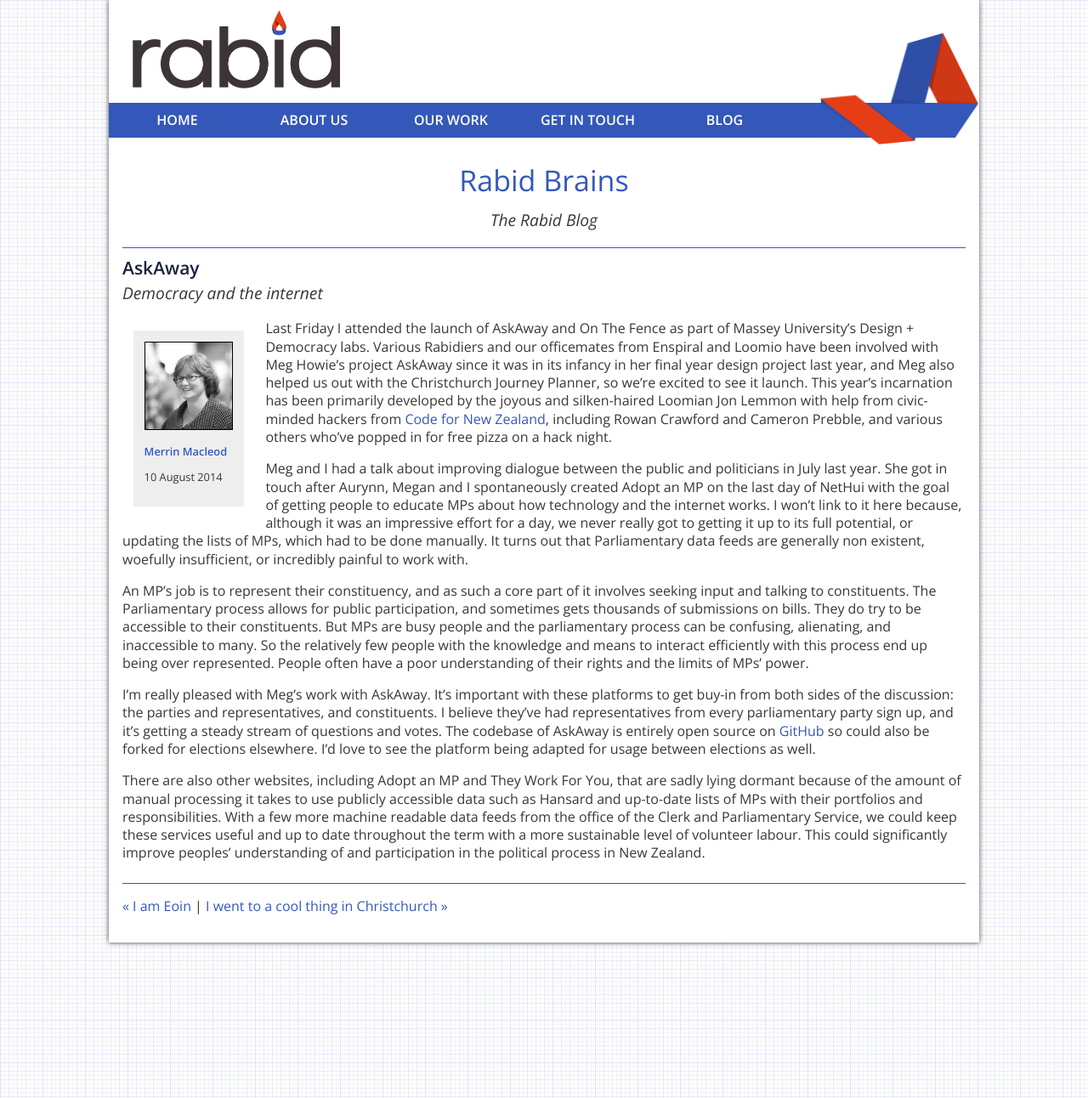
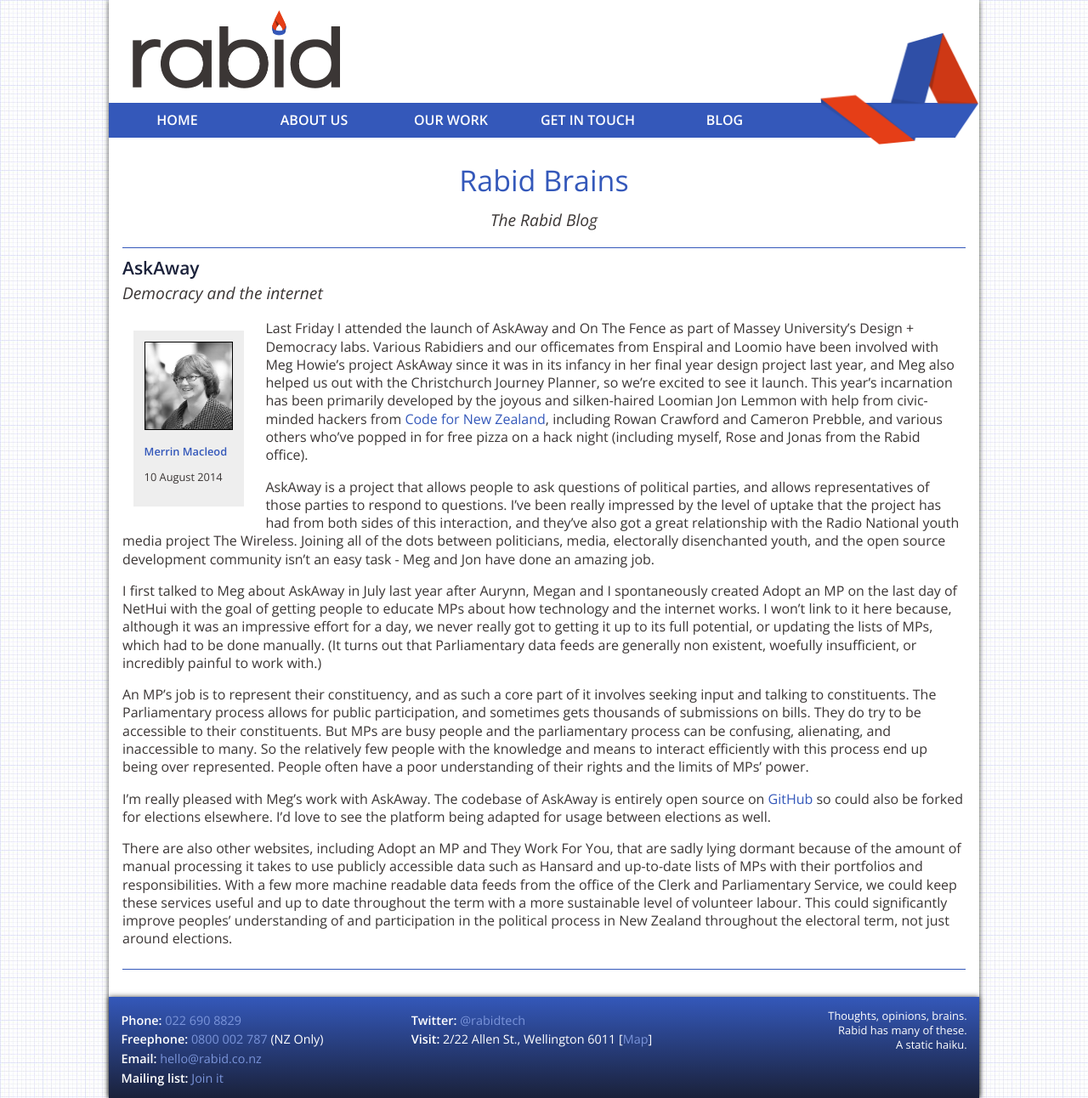
Before and after one commit to soundasleep/rabid.github.io, a Jekyll site: the page built from _posts/2014-08-10-askaway.markdown, in a window 1280 px wide. Shown: the whole page at 85% size. Built offline with Jekyll 4.4.1, drawn with Linux system fonts in a browser that asks for light colours; Markdown is read by kramdown in place of the engine named in the settings.

Commit message:
updating posts and adding footer

```diff
--- a/_layouts/default.html
+++ b/_layouts/default.html
@@ -56,6 +56,51 @@
         {{ content }}
       </div>
     </div>
+  <footer class="footer">
+    <div class="g-line">
+      <div class="short-contact-details">
+        <div class="g-1of3 g-all-space">
+          <div class='contact'>
+            <span class='label'>Phone:</span>
+            <a href='tel:022 690 8829'>022 690 8829</a>
+          </div>
+          <div class='contact'>
+            <span class='label'>Freephone:</span>
+            <a href='tel:0800 002 787'>0800 002 787</a>
+            (NZ Only)
+          </div>
+          <div class='contact'>
+            <span class='label'>Email:</span>
+            <a href='mailto:hello@rabid.co.nz'>hello@rabid.co.nz</a>
+          </div>
+          <div class='contact'>
+            <span class='label'>Mailing list:</span>
+            <a href='http://eepurl.com/DAQ-D'>
+            Join it
+            </a>
+          </div>
+        </div>
+        <div class="g-1of3 g-all-space">
+          <div class='contact'>
+            <span class='label'>Twitter:</span>
+            <a href='http://twitter.com/rabidtech'>@rabidtech</a>
+          </div>
+          <div class='contact'>
+            <span class='label'>Visit:</span>
+            2/22 Allen St., Wellington 6011
+            [<a href='https://maps.google.co.nz/maps?q=22+Allen+St,+Wellington&amp;hl=en&amp;sll=-41.291077,174.781623&amp;sspn=0.013785,0.033023&amp;hnear=22+Allen+St,+Te+Aro,+Wellington+6011&amp;t=m&amp;z=17'>Map</a>]
+          </div>
+        </div>
+        <div class="g-1of3 g-all-space g-last">
+          <div class="haiku">
+            Thoughts, opinions, brains.<br />
+            Rabid has many of these.<br />
+            A static haiku.
+          </div>
+        </div>
+      </div>
+    </div>
+  </footer>
   </div>
 </body>
 </html>
--- a/_posts/2014-08-10-askaway.markdown
+++ b/_posts/2014-08-10-askaway.markdown
@@ -6,14 +6,16 @@
 author: merrin
 ---
 
-Last Friday I attended the launch of AskAway and On The Fence as part of Massey University's Design + Democracy labs. Various Rabidiers and our officemates from Enspiral and Loomio have been involved with Meg Howie's project AskAway since it was in its infancy in her final year design project last year, and Meg also helped us out with the Christchurch Journey Planner, so we're excited to see it launch. This year's incarnation has been primarily developed by the joyous and silken-haired Loomian Jon Lemmon with help from civic-minded hackers from [Code for New Zealand](http://www.codefor.org.nz), including Rowan Crawford and Cameron Prebble, and various others who've popped in for free pizza on a hack night.
+Last Friday I attended the launch of AskAway and On The Fence as part of Massey University's Design + Democracy labs. Various Rabidiers and our officemates from Enspiral and Loomio have been involved with Meg Howie's project AskAway since it was in its infancy in her final year design project last year, and Meg also helped us out with the Christchurch Journey Planner, so we're excited to see it launch. This year's incarnation has been primarily developed by the joyous and silken-haired Loomian Jon Lemmon with help from civic-minded hackers from [Code for New Zealand](http://www.codefor.org.nz), including Rowan Crawford and Cameron Prebble, and various others who've popped in for free pizza on a hack night (including myself, Rose and Jonas from the Rabid office).
 
-Meg and I had a talk about improving dialogue between the public and politicians in July last year. She got in touch after Aurynn, Megan and I spontaneously created Adopt an MP on the last day of NetHui with the goal of getting people to educate MPs about how technology and the internet works. I won't link to it here because, although it was an impressive effort for a day, we never really got to getting it up to its full potential, or updating the lists of MPs, which had to be done manually. It turns out that Parliamentary data feeds are generally non existent, woefully insufficient, or incredibly painful to work with.
+AskAway is a project that allows people to ask questions of political parties, and allows representatives of those parties to respond to questions. I've been really impressed by the level of uptake that the project has had from both sides of this interaction, and they've also got a great relationship with the Radio National youth media project The Wireless. Joining all of the dots between politicians, media, electorally disenchanted youth, and the open source development community isn't an easy task - Meg and Jon have done an amazing job.
+
+I first talked to Meg about AskAway in July last year after Aurynn, Megan and I spontaneously created Adopt an MP on the last day of NetHui with the goal of getting people to educate MPs about how technology and the internet works. I won't link to it here because, although it was an impressive effort for a day, we never really got to getting it up to its full potential, or updating the lists of MPs, which had to be done manually. (It turns out that Parliamentary data feeds are generally non existent, woefully insufficient, or incredibly painful to work with.)
+
+An MP's job is to represent their constituency, and as such a core part of it involves seeking input and talking to constituents. The Parliamentary process allows for public participation, and sometimes gets thousands of submissions on bills. They do try to be accessible to their constituents. But MPs are busy people and the parliamentary process can be confusing, alienating, and inaccessible to many. So the relatively few people with the knowledge and means to interact efficiently with this process end up being over represented. People often have a poor understanding of their rights and the limits of MPs' power.
 
 <!--break-->
 
-An MP's job is to represent their constituency, and as such a core part of it involves seeking input and talking to constituents. The Parliamentary process allows for public participation, and sometimes gets thousands of submissions on bills. They do try to be accessible to their constituents. But MPs are busy people and the parliamentary process can be confusing, alienating, and inaccessible to many. So the relatively few people with the knowledge and means to interact efficiently with this process end up being over represented. People often have a poor understanding of their rights and the limits of MPs' power.
+I'm really pleased with Meg's work with AskAway. The codebase of AskAway is entirely open source on [GitHub](https://github.com/askaway/askaway/) so could also be forked for elections elsewhere. I'd love to see the platform being adapted for usage between elections as well.
 
-I'm really pleased with Meg's work with AskAway. It's important with these platforms to get buy-in from both sides of the discussion: the parties and representatives, and constituents. I believe they've had representatives from	 every parliamentary party sign up, and it's getting a steady stream of questions and votes. The codebase of AskAway is entirely open source on [GitHub](https://github.com/askaway/askaway/) so could also be forked for elections elsewhere. I'd love to see the platform being adapted for usage between elections as well.
-
-There are also other websites, including Adopt an MP and They Work For You, that are sadly lying dormant because of the amount of manual processing it takes to use publicly accessible data such as Hansard and up-to-date lists of MPs with their portfolios and responsibilities. With a few more machine readable data feeds from the office of the Clerk and Parliamentary Service, we could keep these services useful and up to date throughout the term with a more sustainable level of volunteer labour. This could significantly improve peoples' understanding of and participation in the political process in New Zealand.
+There are also other websites, including Adopt an MP and They Work For You, that are sadly lying dormant because of the amount of manual processing it takes to use publicly accessible data such as Hansard and up-to-date lists of MPs with their portfolios and responsibilities. With a few more machine readable data feeds from the office of the Clerk and Parliamentary Service, we could keep these services useful and up to date throughout the term with a more sustainable level of volunteer labour. This could significantly improve peoples' understanding of and participation in the political process in New Zealand throughout the electoral term, not just around elections.
```
Also changed, not shown: _posts/2014-08-09-eoin.markdown (deleted, +0 -9 lines), _posts/2014-08-11-josh.markdown (deleted, +0 -9 lines).
